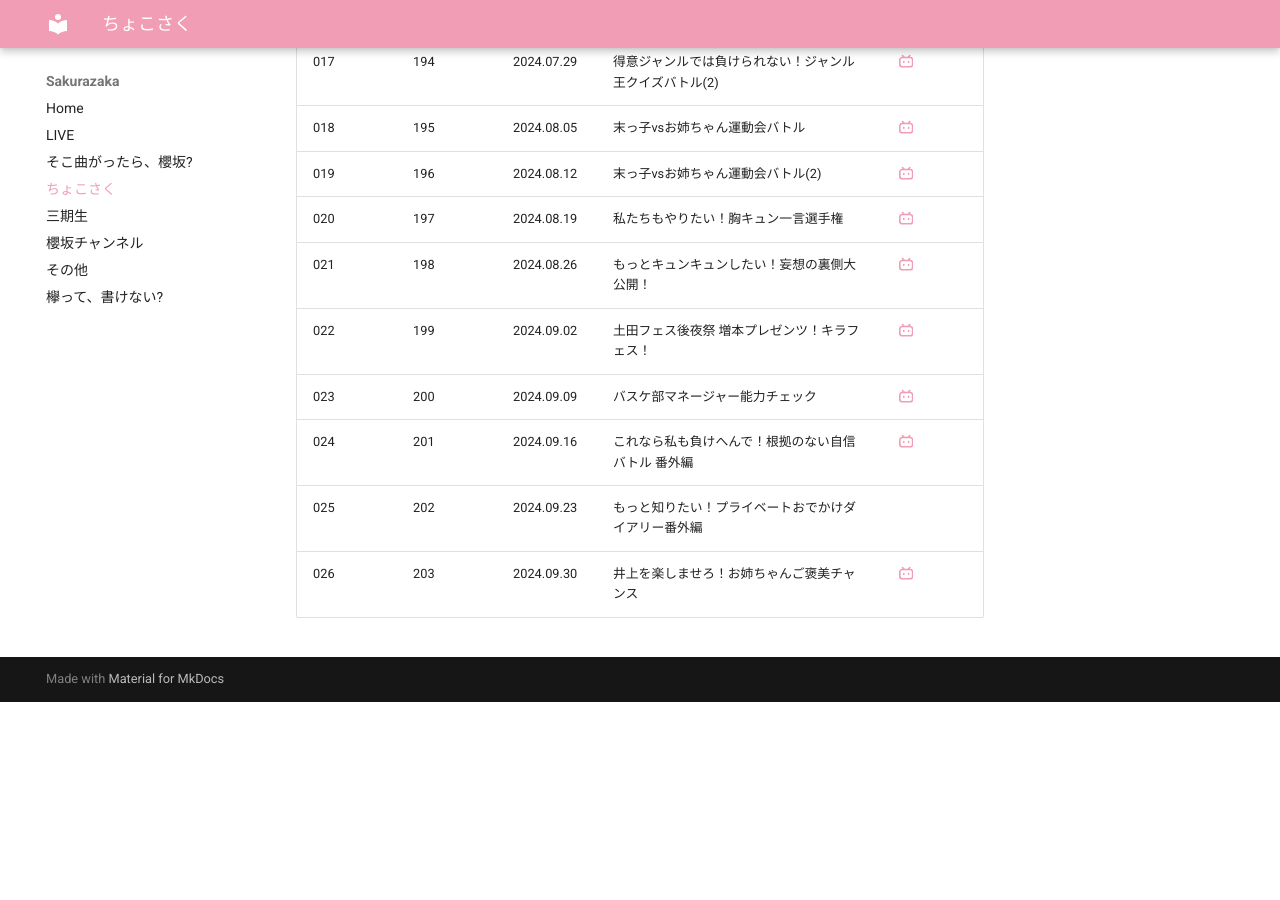
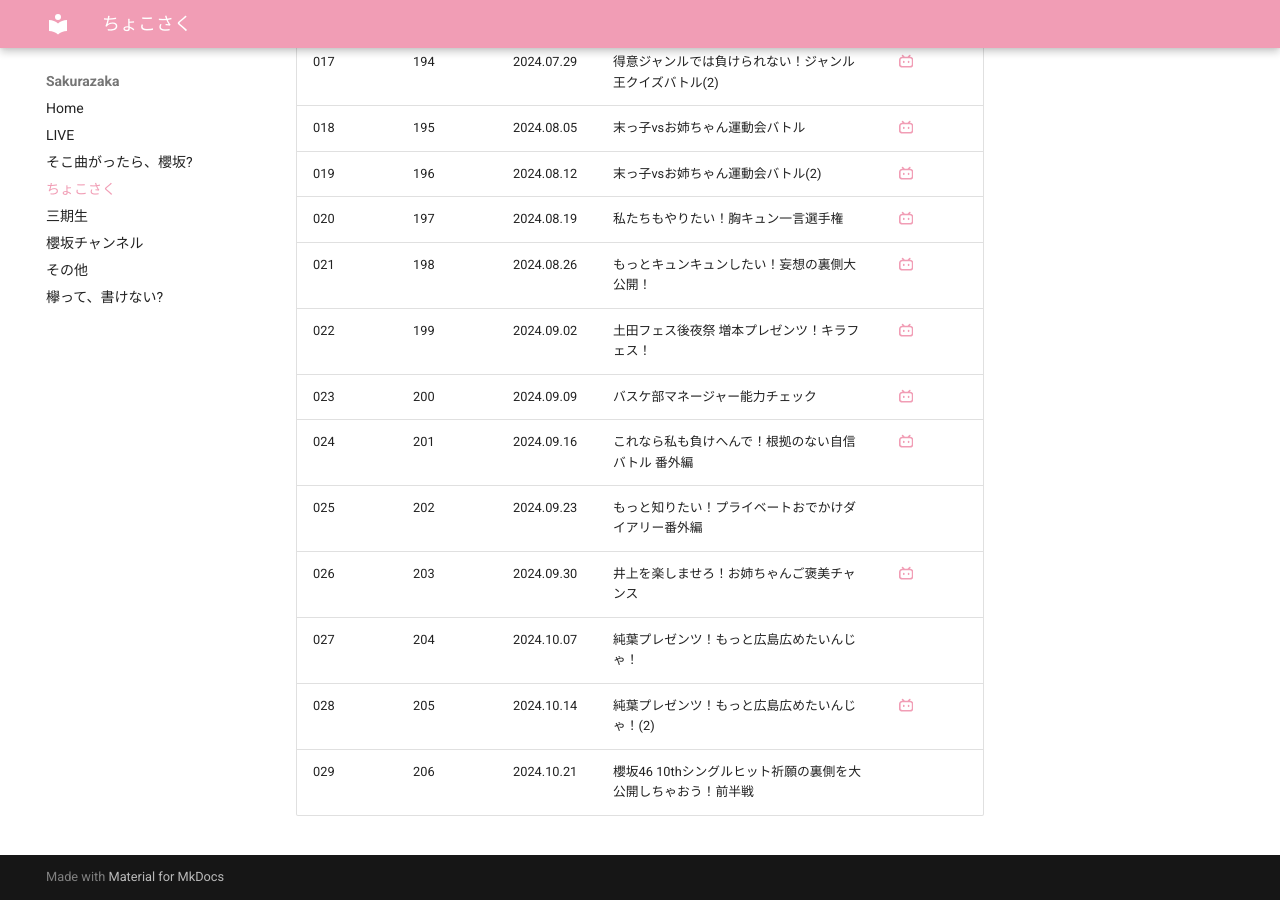
Before and after one commit to aki-192/sakura, an MkDocs documentation site: the page built from docs/chokosaku.md, in a window 1280 px wide and 900 px high, scrolled down 1036 px. Built offline with MkDocs 1.6.1 and Material for MkDocs 9.7.7, drawn with Linux system fonts in a browser that asks for light colours; before the commit the page ends 1738 px from its top, so only the background shows below that.

Commit message:
Update chokosaku.md

```diff
--- a/docs/chokosaku.md
+++ b/docs/chokosaku.md
@@ -29,6 +29,9 @@ title: ちょこさく
 | 021 | 198 | 2024.08.26 | もっとキュンキュンしたい！妄想の裏側大公開！ | [:simple-bilibili:](https://www.bilibili.com/video/BV1KC12YFEhx?p=12) |
 | 022 | 199 | 2024.09.02 | 土田フェス後夜祭 増本プレゼンツ！キラフェス！ | [:simple-bilibili:](https://www.bilibili.com/video/BV1KC12YFEhx?p=13) |
 | 023 | 200 | 2024.09.09 | バスケ部マネージャー能力チェック | [:simple-bilibili:](https://www.bilibili.com/video/BV1fF2HYLEFa/) |
-| 024 | 201 | 2024.09.16 | これなら私も負けへんで！根拠のない自信バトル 番外編 | [:simple-bilibili:](https://www.bilibili.com/video/BV1WVsaeDEo1?p=2) |
+| 024 | 201 | 2024.09.16 | これなら私も負けへんで！根拠のない自信バトル 番外編 | [:simple-bilibili:](https://www.bilibili.com/video/BV1vwyTYfET4/) |
 | 025 | 202 | 2024.09.23 | もっと知りたい！プライベートおでかけダイアリー番外編 | |
 | 026 | 203 | 2024.09.30 | 井上を楽しませろ！お姉ちゃんご褒美チャンス | [:simple-bilibili:](https://www.bilibili.com/video/BV1Mv4PeSEZJ/) |
+| 027 | 204 | 2024.10.07 | 純葉プレゼンツ！もっと広島広めたいんじゃ！ | |
+| 028 | 205 | 2024.10.14 | 純葉プレゼンツ！もっと広島広めたいんじゃ！(2) | [:simple-bilibili:](https://www.bilibili.com/video/BV1y42dYREdk?p=2) |
+| 029 | 206 | 2024.10.21 | 櫻坂46 10thシングルヒット祈願の裏側を大公開しちゃおう！前半戦 | |
```
